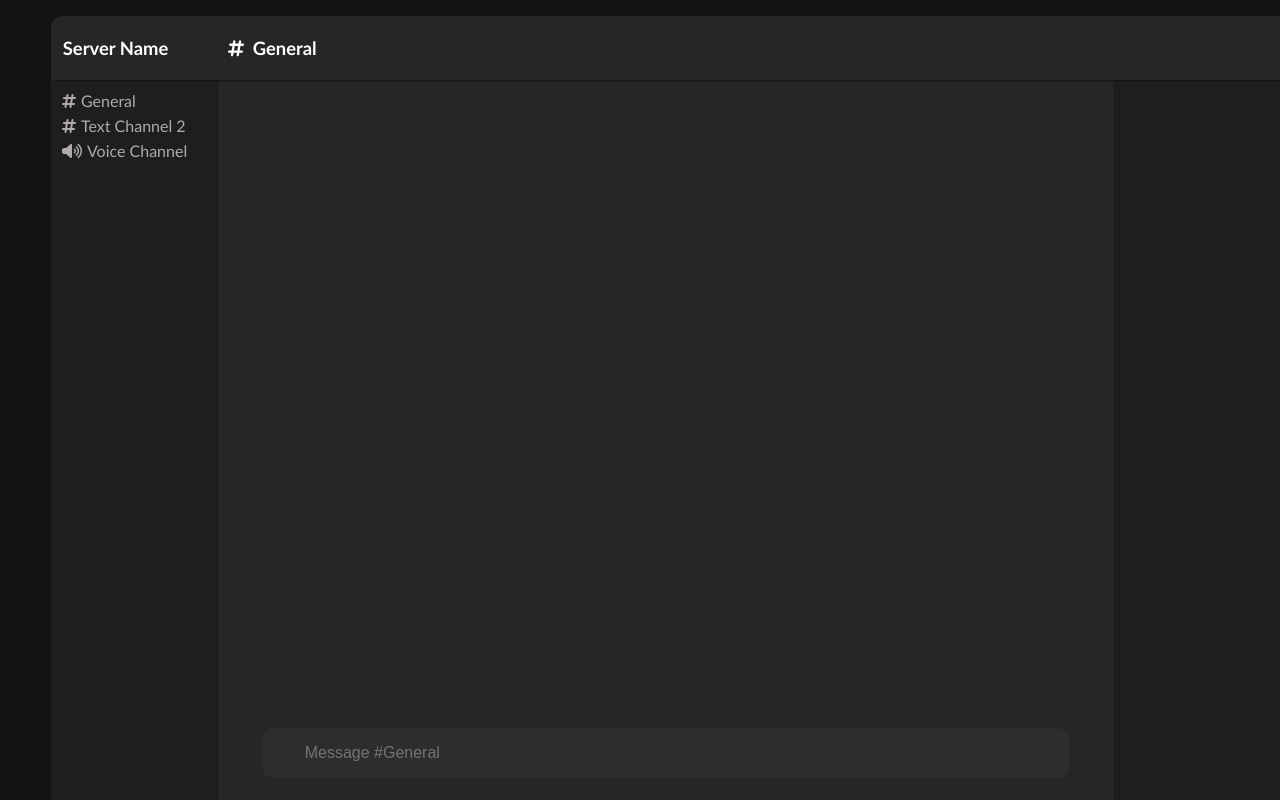
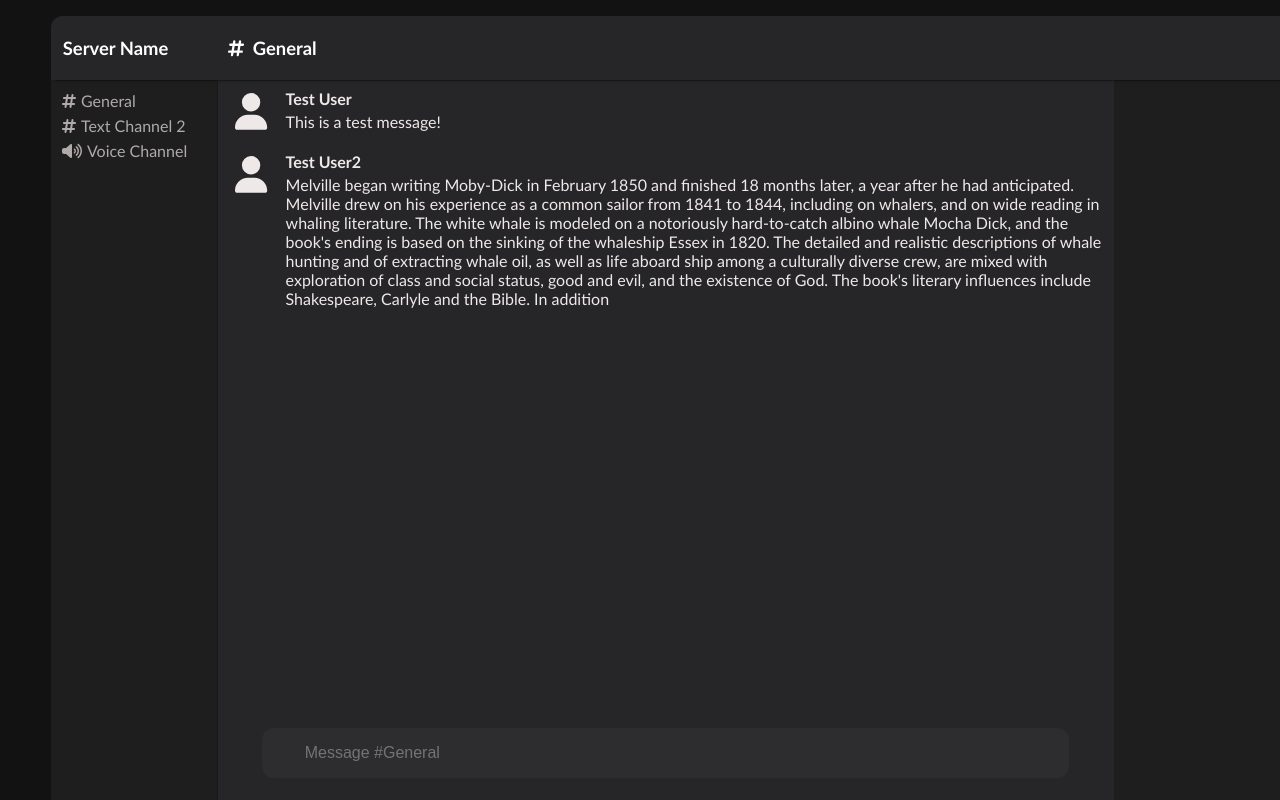
Before and after one commit to sem15/messenger-frontend, a Vue app: page / in a window 1280 px wide. Built offline with nearby package versions, Linux system fonts and the light colour scheme.

Commit message:
updated message styling

```diff
--- a/src/components/content.vue
+++ b/src/components/content.vue
@@ -1,7 +1,9 @@
 <template>
     <div class="content-container">
         <div class="content-pane">
-
+          <div v-for="message in currentMessagesList" :key="message">
+            <Message :inputMessage="message" />
+          </div>
         </div>
 
         <div class="text-box-container">
@@ -11,14 +13,21 @@
   </template>
 
   <script>
+  import Message from './message.vue'
+
   export default {
     name: 'header',
-    currentChannel: "General",
+    components: {
+      Message
+    },
     computed: {
       currentTextChannel() {
         return `Message #${this.$store.getters.getCurrentTextChannel}`
+      },
+      currentMessagesList() {
+        return this.$store.getters.getCurrentMessagesList
       }
-    }
+    },
   }
   </script>
 
@@ -38,6 +47,12 @@
 
     .content-pane {
       /* border: 1px solid red; */
+      /* overflow: scroll; */
+      display:flex;
+      flex-direction: column;
+      gap: 10px;
+      overflow-y: scroll;
+
     }
 
     .text-box-container {
--- /dev/null
+++ b/src/components/message.vue
@@ -0,0 +1,62 @@
+<template>
+    <div class="message-container">
+        <div class="user-icon">
+            <font-awesome-icon icon="fa-solid fa-user"/>
+        </div>
+        <div class="post-right-side">
+            <div class="message-top">{{ inputMessage.author }}</div>
+            <div class="message-text">{{ inputMessage.text }}</div>
+        </div>
+    </div>
+  </template>
+
+  <script>
+  export default {
+    name: 'message',
+    props: ['inputMessage'],
+    computed: {
+      currentTextChannel() {
+        return `Message #${this.$store.getters.getCurrentTextChannel}`
+      }
+    },
+    mounted() {
+        console.log("message got:", this.inputMessage)
+    }
+  }
+  </script>
+
+
+  <style scoped>
+    .message-container {
+        /* border: 1px solid blue; */
+        margin-top: 1%;
+        display: flex;
+        flex-direction: row;
+        width: 100%;
+        height: auto;
+    }
+
+    .post-right-side {
+        display: flex;
+        flex-direction: column;
+        width: 100%;
+    }
+
+    .message-top {
+        color: rgb(239, 232, 232);
+        font-weight: bold;
+        margin-bottom: 0.5%;
+    }
+
+    .message-text {
+        color: rgb(239, 232, 232);
+        padding-right: 1%;
+        /* border: 1px solid red; */
+    }
+
+    .user-icon {
+        font-size: 2.3em;
+        margin-right: 2%;
+        margin-left: 2%;
+    }
+  </style>
--- a/src/main.js
+++ b/src/main.js
@@ -12,11 +12,13 @@ import { FontAwesomeIcon } from '@fortawesome/vue-fontawesome'
 import { faUserSecret } from '@fortawesome/free-solid-svg-icons'
 import { faVolumeHigh } from '@fortawesome/free-solid-svg-icons'
 import { faHashtag } from '@fortawesome/free-solid-svg-icons'
+import { faUser } from '@fortawesome/free-solid-svg-icons'
 
 /* add icons to the library */
 library.add(faUserSecret)
 library.add(faVolumeHigh)
 library.add(faHashtag)
+library.add(faUser)
 
 
 createApp(App)
--- a/src/vuex/vuex.js
+++ b/src/vuex/vuex.js
@@ -3,6 +3,17 @@ import { createStore } from 'vuex'
 const store = createStore({
   state: {
     currentTextChannel: 'General',
+    currentMessagesList: [
+      {
+        author: "Test User",
+        text: "This is a test message!",
+      },
+      {
+        author: "Test User2",
+        text:
+        "Melville began writing Moby-Dick in February 1850 and finished 18 months later, a year after he had anticipated. Melville drew on his experience as a common sailor from 1841 to 1844, including on whalers, and on wide reading in whaling literature. The white whale is modeled on a notoriously hard-to-catch albino whale Mocha Dick, and the book's ending is based on the sinking of the whaleship Essex in 1820. The detailed and realistic descriptions of whale hunting and of extracting whale oil, as well as life aboard ship among a culturally diverse crew, are mixed with exploration of class and social status, good and evil, and the existence of God. The book's literary influences include Shakespeare, Carlyle and the Bible. In addition",
+      }
+    ]
   },
   mutations: {
     changeTextChannel(state, payload) {
@@ -12,6 +23,10 @@ const store = createStore({
   getters: {
     getCurrentTextChannel(state) {
         return state.currentTextChannel
+    },
+    getCurrentMessagesList(state) {
+      console.log("vuex was called and saw:", state.currentMessagesList)
+      return state.currentMessagesList
     }
   }
 });
```
